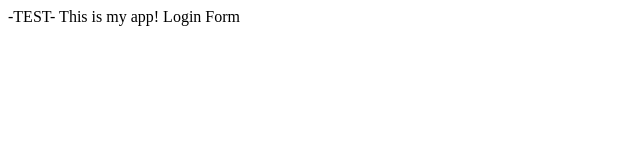
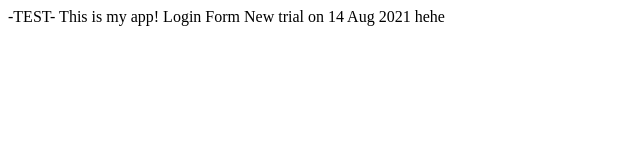
Before and after one commit to Alex-tzh/git_test, a plain HTML site: page index.html in a window 1280 px wide. Shown: the whole page, without its empty margins (0-640 px from the left). Drawn offline with Linux system fonts and the light colour scheme.

Commit message:
New test on 14 Aug 2021

```diff
--- a/index.html
+++ b/index.html
@@ -6,5 +6,6 @@
         -TEST-
         This is my app!
         Login Form
+        New trial on 14 Aug 2021 hehe
     </body>
 </html>
```
